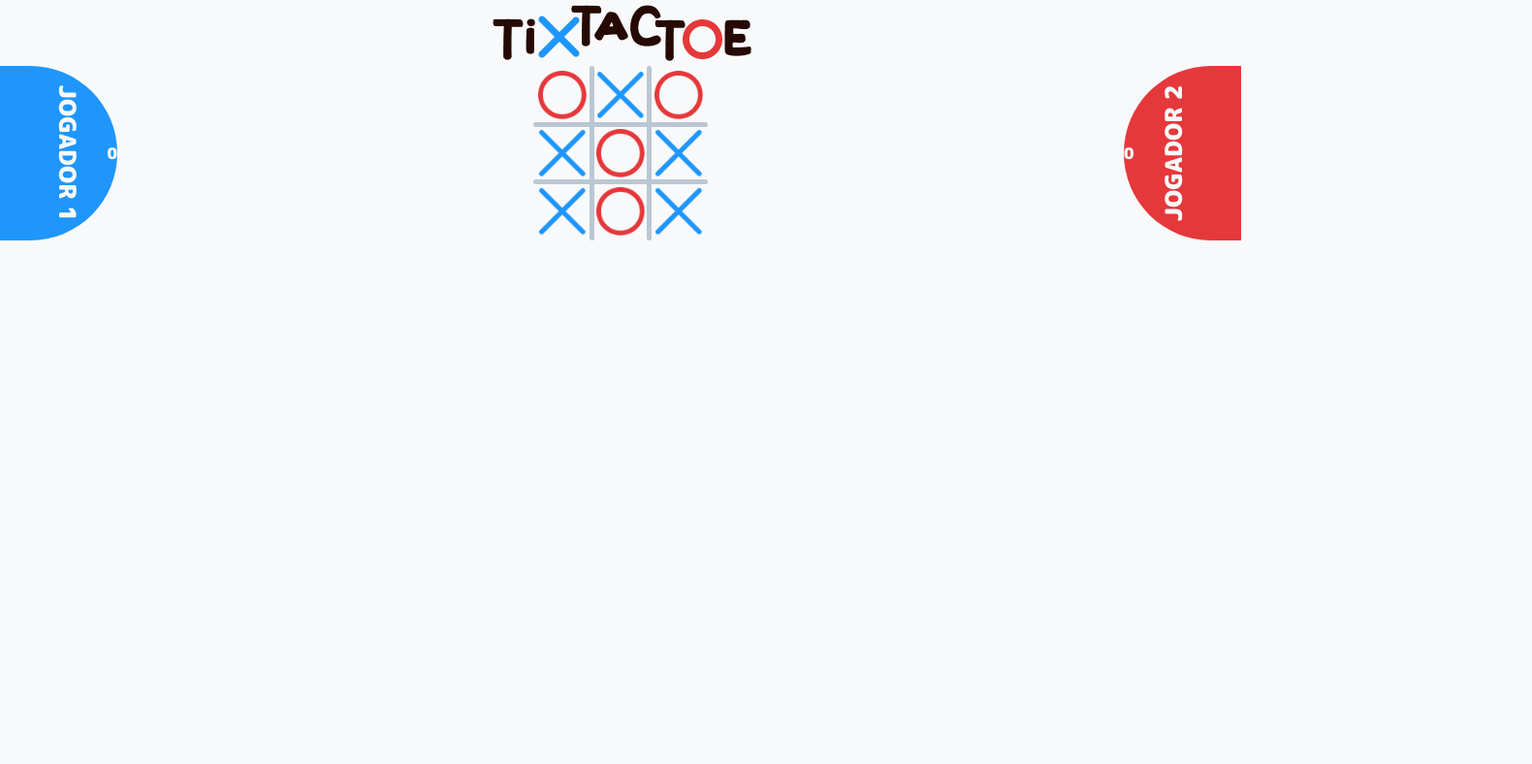
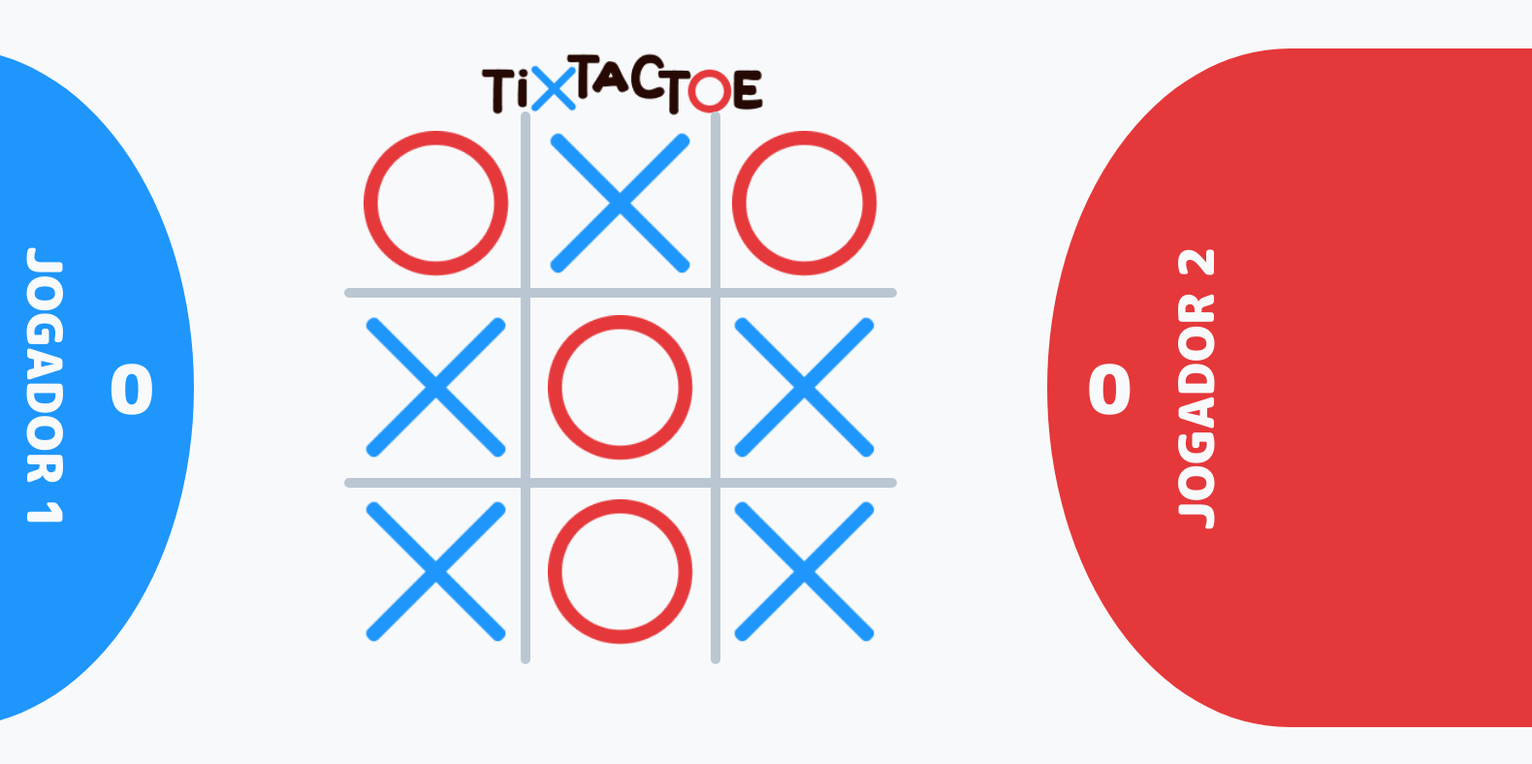
Before and after one commit to felipekenjidev/tix-tac-toe, a plain HTML site: page TIX TAC TOE/index.html in a window 1280 px wide. Shown: the whole page at 97% size, 1580 px wide, since content can reach past the window. Drawn offline with Linux system fonts and the light colour scheme.

Commit message:
Finalização da Página
Finalização da estilização da página, prevê correções e padronizações de código.

```diff
--- a/TIX TAC TOE/css/style.css
+++ b/TIX TAC TOE/css/style.css
@@ -14,57 +14,76 @@
     --cor-escura: #250902;
     --cor-cinza: #BAC7D3;
 
-    --espessura-grade: 5px;
-    --tamanho-forma: 50px;
+    --espessura-grade: 10px;
 }
 
-body { background-color: var(--cor-clara); }
+body {
+    width: 100vw; height: 100vh;
+    background-color: var(--cor-clara);
+    overflow: hidden;
+}
 
 /* -------- Título e Placar de Pontuação -------- */
-h1 img {
-    display: block;
-    margin: auto;
+h1 {
+    position: fixed;
+    top: 50px;
+    left: 50%;
+    transform: translateX(-50%);
 }
 
-main {
-    display: flex;
-    flex-flow: row nowrap;
-    justify-content: space-between;
+h1 img {
+    width: 300px;
 }
 
 .placar-pontuacao h2, .placar-pontuacao p {
+    color: var(--cor-clara);
     text-transform: uppercase;
     font-weight: 900;
+}
+
+.placar-pontuacao h2 {
+    font-size: 50px;
+    white-space: nowrap;
+}
+
+.placar-pontuacao p {
+    font-size: 70px;
 }
 
 aside {
     display: flex; flex-wrap: nowrap;
     align-items: center;
+
+    position: absolute; top: 50%;
+    transform: translateY(-50%);
+
+    width: 500px; height: 700px;
 }
 
-aside h2, aside p { color: var(--cor-clara); }
-
 #jogador1 {
-    flex-direction: row;
+    flex-direction: row; left: 0;
     background-color: var(--cor-primaria);
-    border-radius: 0 200px 200px 0;
+    border-radius: 0 50% 50% 0;
+    padding-left: 300px; margin-left: -300px;
 }
 
-#jogador1 h2 { transform: rotate(90deg); transform-origin: center center; }
-#jogador1 p { margin-left: -30px; }
+#jogador1 h2 { transform: rotate(90deg); transform-origin: center center; margin-left: -100px; }
+#jogador1 p { margin-left: -80px; }
 
 #jogador2 {
-    flex-direction: row-reverse;
+    flex-direction: row-reverse; right: 0;
     background-color: var(--cor-secundaria);
-    border-radius: 200px 0 0 200px;
+    border-radius: 50% 0 0 50%;
+    padding-right: 300px; margin-right: -300px;
 }
 
-#jogador2 h2 { transform: rotate(-90deg); transform-origin: center center; }
-#jogador2 p { margin-right: -30px; }
+#jogador2 h2 { transform: rotate(-90deg); transform-origin: center center; margin-right: -100px; }
+#jogador2 p { margin-right: -80px; }
 
 /* ----------- Grade do Jogo da Velha ----------- */
 figure {
-    position: relative;
+    position: absolute; top: 50%; left: 50%;
+    transform: translateY(-50%) translateX(-50%);
 }
 
 #grade-jogo {
@@ -73,9 +92,7 @@ figure {
 }
 
 .area-grade {
-    width: 50px; height: 50px;
-    margin: 5px;
-
+    width: 150px; height: 150px; margin: 20px;
     background-size: cover;
 }
 
```
